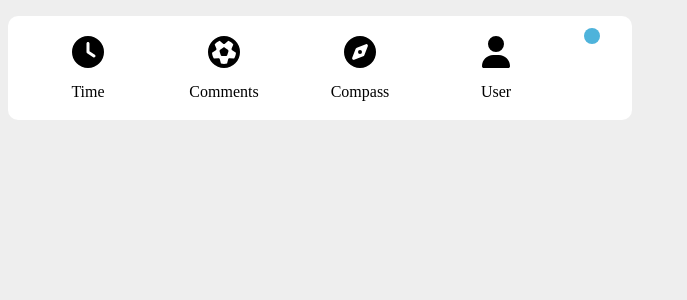
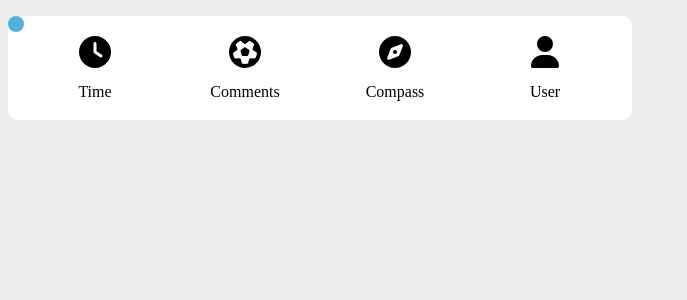
Before and after one commit to alexodan/navbar-challenge, a React (Vite) app: page / in a window 1280 px wide. Shown: the top 300 px of the page, without its empty margins (0-687 px from the left). Built offline with nearby package versions, Linux system fonts and the light colour scheme.

Commit message:
Add some logic to track the position of the selected item indicator icon
- Add some logic to track the position of the selected item indicator icon
- Improves some variable names

```diff
--- a/src/components/Navbar.tsx
+++ b/src/components/Navbar.tsx
@@ -1,4 +1,12 @@
-import React, { ReactNode, useContext, useState } from "react";
+import React, {
+  ReactNode,
+  useCallback,
+  useContext,
+  useEffect,
+  useLayoutEffect,
+  useRef,
+  useState,
+} from "react";
 import { IconDefinition } from "@fortawesome/free-regular-svg-icons";
 import { faCircle } from "@fortawesome/free-solid-svg-icons";
 import { FontAwesomeIcon } from "@fortawesome/react-fontawesome";
@@ -14,8 +22,9 @@ import { ThemeContext, ThemeProvider } from "../theme";
  *   - Customization: If a Dark/Light theme existed in the app, how would you integrate it with the component?
  */
 const NavbarContext = React.createContext<{
-  selectedId?: string;
-  setSelected?: (id: string) => void;
+  selectedId?: number;
+  setSelectedId?: (id?: number) => void;
+  registerItem?: (item: React.MutableRefObject<any>) => void;
 }>({});
 
 type NavbarItemProps = {
@@ -27,14 +36,15 @@ type NavbarItemProps = {
 
 export function NavbarItem({ icon, title, onSelect, id }: NavbarItemProps) {
   const theme = useContext(ThemeContext);
-  const { selectedId, setSelected } = useContext(NavbarContext);
+  const { selectedId, setSelectedId, registerItem } = useContext(NavbarContext);
+  const itemRef = useRef(null);
 
   const handleClick = () => {
     // If is already selected, then deselect
-    if (title === selectedId) {
-      setSelected?.("");
+    if (id === selectedId) {
+      setSelectedId?.(undefined);
     } else {
-      setSelected?.(title);
+      setSelectedId?.(id);
       onSelect({ title, id });
     }
   };
@@ -44,10 +54,10 @@ export function NavbarItem({ icon, title, onSelect, id }: NavbarItemProps) {
       case "Enter":
       case " ":
         // If is already selected, then deselect
-        if (title === selectedId) {
-          setSelected?.("");
+        if (id === selectedId) {
+          setSelectedId?.(undefined);
         } else {
-          setSelected?.(title);
+          setSelectedId?.(id);
           onSelect({ title, id });
         }
         break;
@@ -56,7 +66,13 @@ export function NavbarItem({ icon, title, onSelect, id }: NavbarItemProps) {
     }
   };
 
-  const isSelected = title === selectedId;
+  console.log("Just checking i'm not infinite looping over here...");
+
+  useEffect(() => {
+    registerItem?.(itemRef);
+  }, [registerItem]);
+
+  const isSelected = id === selectedId;
 
   return (
     <li
@@ -64,6 +80,7 @@ export function NavbarItem({ icon, title, onSelect, id }: NavbarItemProps) {
       className="navbar-item"
       onClick={handleClick}
       onKeyDown={handleKeyDown}
+      ref={itemRef}
     >
       <FontAwesomeIcon
         className="navbar-item-icon"
@@ -91,14 +108,33 @@ type NavbarProps = {
 };
 
 export function Navbar(props: NavbarProps) {
-  const [selectedId, setSelectedId] = useState<string>();
+  const [selectedId, setSelectedId] = useState<number>();
+  const [items, setItems] = useState<React.MutableRefObject<HTMLLIElement>[]>(
+    []
+  );
+  const selectedIndicatorRef = useRef<HTMLDivElement>(null);
+
+  useLayoutEffect(() => {
+    const domMenuItem = items[selectedId!]?.current;
+    const domDotIcon = selectedIndicatorRef.current;
+    if (domMenuItem && domDotIcon) {
+      domDotIcon.style.left = `${domMenuItem.offsetLeft}px`;
+      domDotIcon.style.top = `${domMenuItem.offsetHeight}px`;
+    }
+  }, [items, selectedId]);
+
+  const registerItem = useCallback((item: React.MutableRefObject<any>) => {
+    console.log("Registering...");
+    setItems((prevItems) => [...prevItems, item]);
+  }, []);
 
   return (
     <ThemeProvider>
       <NavbarContext.Provider
         value={{
           selectedId,
-          setSelected: setSelectedId,
+          setSelectedId,
+          registerItem,
         }}
       >
         <nav aria-label={props.label}>
@@ -119,11 +155,12 @@ export function Navbar(props: NavbarProps) {
                 id: index,
               });
             })}
-            <FontAwesomeIcon
-              icon={faCircle}
+            <div
+              ref={selectedIndicatorRef}
               className="navbar-item-selected-icon"
-              color="#4EB3DB"
-            />
+            >
+              <FontAwesomeIcon icon={faCircle} color="#4EB3DB" />
+            </div>
           </ul>
         </nav>
       </NavbarContext.Provider>
--- a/src/components/navbar.scss
+++ b/src/components/navbar.scss
@@ -9,6 +9,7 @@
   justify-content: space-around;
   max-width: 600px;
   padding: 12px;
+  position: relative;
 }
 
 @media (prefers-color-scheme: dark) {
@@ -28,9 +29,15 @@
   width: 96px;
 }
 
+.navbar-item-selected-icon {
+  // visibility: hidden;
+  position: absolute;
+  top: 0;
+  left: 0;
+}
+
 .navbar-item-title.selected .navbar-item-title-text {
-  animation: slide-away 2000ms;
-  display: none;
+  visibility: hidden;
 }
 
 .navbar-item-title {
```
